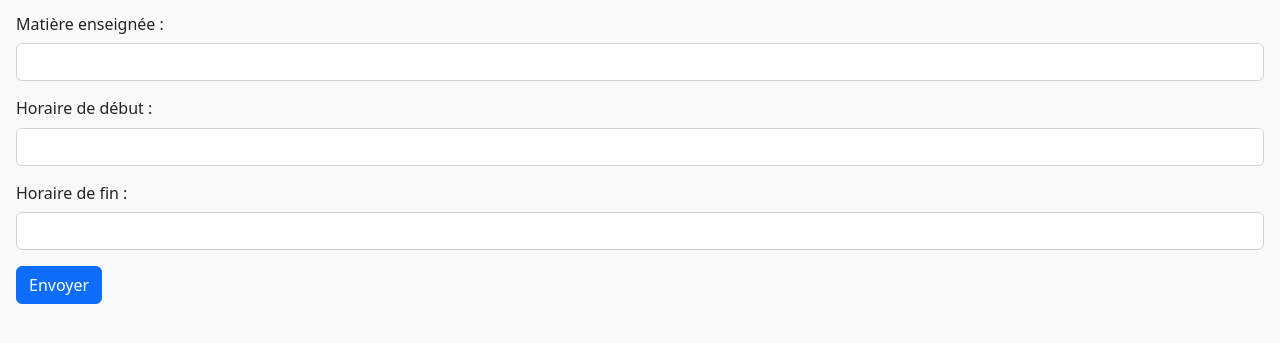
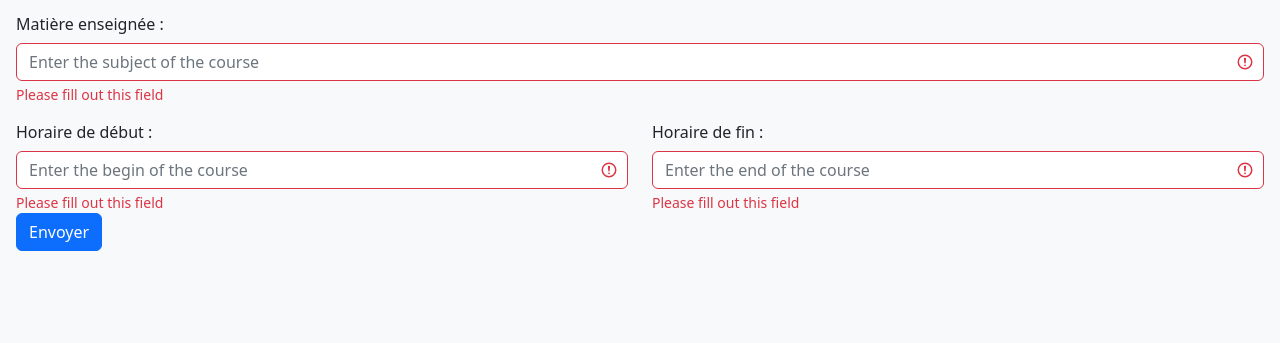
Before and after one commit to Atrovid/Leocarte, a PHP site: page /HTML/index.html in a window 1280 px wide. Shown: the part 94-437 px from the top of the page. Run offline with PHP 8.4, Linux system fonts and the light colour scheme.

Commit message:
Continue index.css and index.html : implement restriction on the form and table

```diff
--- a/Web/CSS/index.css
+++ b/Web/CSS/index.css
@@ -26,3 +26,7 @@ body {
 #invisible {
     visibility: hidden;
 }
+
+button {
+    padding: 2%;
+}
--- a/Web/HTML/index.html
+++ b/Web/HTML/index.html
@@ -21,32 +21,69 @@
 </header>
 
 <body class="p-3 m-0 border-0 bd-example">
-    <form id="Formulaire">
+    <form id="Formulaire" class="was-validated">
         <div class="mb-3">
             <label for="matiere_cours" class="form-label">Matière enseignée : </label>
-            <input type="text" class="form-control" id="matiere_cours">
+            <input type="text" class="form-control" id="matiere_cours" placeholder="Enter the subject of the course"
+                name="subject" required>
+            <div class="valid-feedback">Valid</div>
+            <div class="invalid-feedback">Please fill out this field</div>
         </div>
-        <div class="mb-3">
+        <div class="row">
+            <div class="col">
                 <label for="horaire_debut" class="form-label">Horaire de début : </label>
-            <input type="text" class="form-control" id="horaire_debut">
+                <input type="text" class="form-control" id="horaire_debut" placeholder="Enter the begin of the course"
+                    name="begin_hour" required pattern="([1-9]|([1-2][0-3]))h[0-59][0-59]">
+                <div class="valid-feedback">Valid</div>
+                <div class="invalid-feedback">Please fill out this field</div>
             </div>
-        <div class="mb-3">
+            <div class="col">
                 <label for="horaire_fin" class="form-label">Horaire de fin : </label>
-            <input type="text" class="form-control" id="horaire_fin">
+                <input type="text" class="form-control" id="horaire_fin" placeholder="Enter the end of the course"
+                    name="end_course" required pattern="([1-9]|([1-2][0-3]))h[0-59][0-59]">
+                <div class=" valid-feedback">Valid</div>
+                <div class="invalid-feedback">Please fill out this field</div>
+            </div>
         </div>
         <button type="button" class="btn btn-primary" id="envoyer">Envoyer</button>
     </form>
 
-    <!-- End Example Code -->
-
-    <article id="invisible">
+    <div class="container-fluid mt-3" id="invisible">
+        <div class="container-fluid">
+            <div class="row">
+                <div class="col-3 bg-info text-white p-3">
                     <article id="informations">
                         <h2>Information sur le cours</h2>
-
                     </article>
-        <article class="ensembleEleves">
-        </article>
-    </article>
+                    <button type="button" class="btn btn-outline-dark">Convert to a file</button>
+                </div>
+                <div class="col-9 p-3">
+                    <table class="table">
+                        <thead class="table-dark">
+                            <tr>
+                                <th>Firstname</th>
+                                <th>Lastname</th>
+                            </tr>
+                        </thead>
+                        <tbody>
+                            <tr>
+                                <td>John</td>
+                                <td>Doe</td>
+                            </tr>
+                            <tr>
+                                <td>Mary</td>
+                                <td>Moe</td>
+                            </tr>
+                            <tr>
+                                <td>July</td>
+                                <td>Dooley</td>
+                            </tr>
+                        </tbody>
+                    </table>
+                </div>
+            </div>
+        </div>
+    </div>
 </body>
 
 </html>
```
Lines whose indentation alone changed are shown as unchanged.
